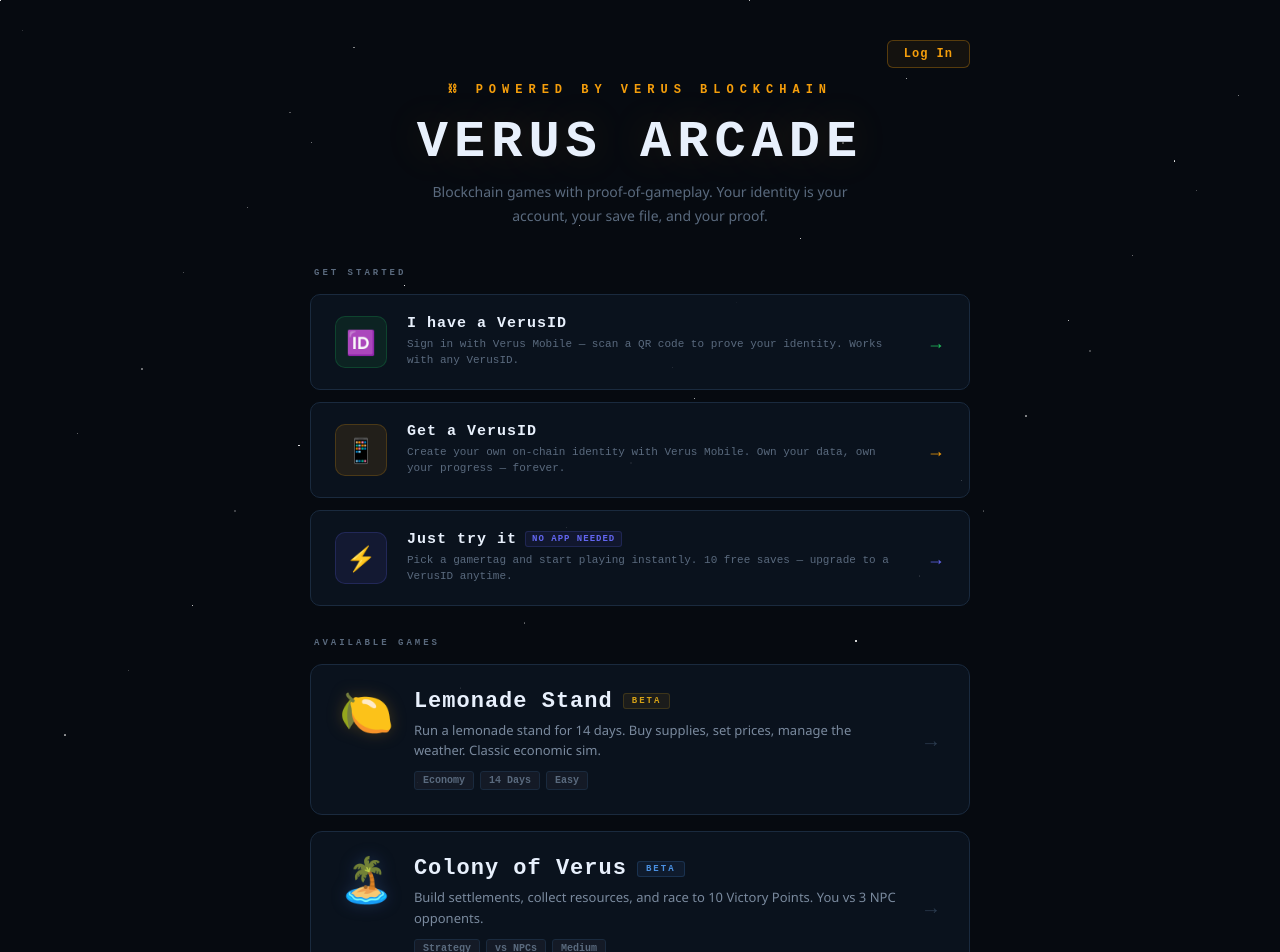
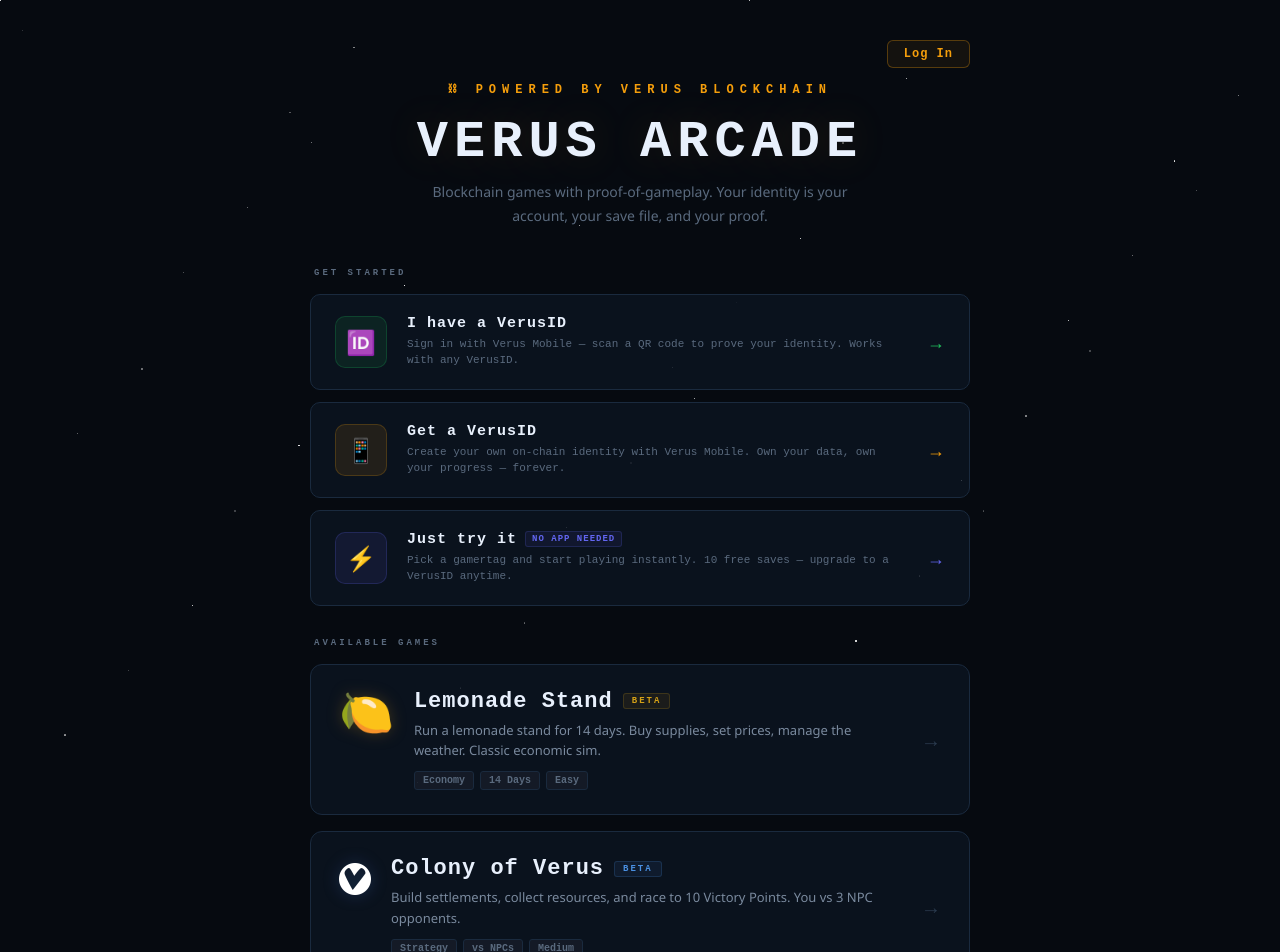
Before and after one commit to mrrager15/verus-arcade, a React (Vite) app: page / in a window 1280 px wide. Shown: the top 952 px of the page. Built offline with nearby package versions, Linux system fonts and the light colour scheme.

Commit message:
Use Verus logo for Colony of Verus game card

```diff
--- a/src/pages/Home.jsx
+++ b/src/pages/Home.jsx
@@ -1,5 +1,6 @@
 import { useNavigate } from 'react-router-dom'
 import { useAuth } from '../verus/AuthContext.jsx'
+import React from 'react';
 
 const GAMES = [
   {
@@ -15,7 +16,7 @@
   {
     id: 'catan',
     title: 'Colony of Verus',
-    icon: '🏝️',
+    icon: <img src="/verus-logo.png" style={{ width: 32, height: 32 }} alt="Verus" />,
     path: '/catan',
     color: '#4a90e2',
     description: 'Build settlements, collect resources, and race to 10 Victory Points. You vs 3 NPC opponents.',
```
Also changed, not shown: public/verus-logo.png (added).
